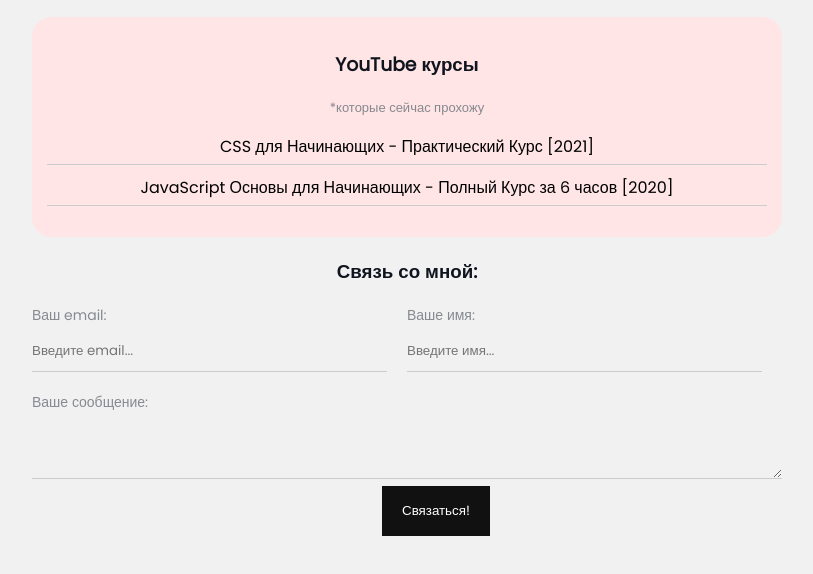
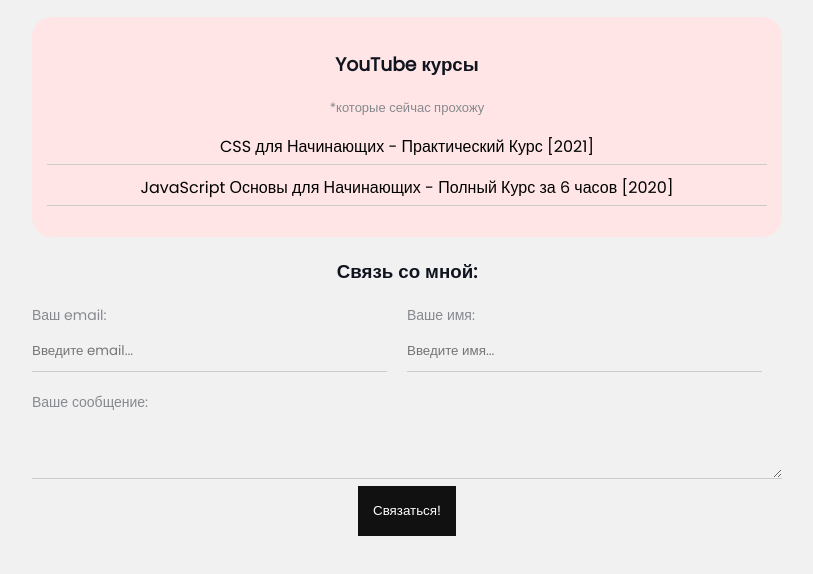
Before and after one commit to kexittt/my1st, a plain HTML site: page index.html in a window 1280 px wide. Shown: the part 974-1548 px from the top of the page, without its empty margins (233-1046 px from the left). Drawn offline with Linux system fonts and the light colour scheme.

Commit message:
Add files via upload

```diff
--- a/index.html
+++ b/index.html
@@ -106,7 +106,7 @@
                     <label for="text">Ваше сообщение:</label>
                     <textarea id="text" cols="15" rows="2"></textarea>
                 </div>
-                <input type="submit" class="button" value="Связаться!">
+                <div class="btn"><input type="submit" class="button" value="Связаться!"></div>
             </form>
         </div>
 
--- a/styles.css
+++ b/styles.css
@@ -65,17 +65,22 @@ a:visited {
 
 .button {
     background: #111;
-    padding: 15px 20px;
+    padding: 15px 15px;
     color: #fff;
     border: none;
     font-family: inherit;
     cursor: pointer;
-    margin-left: 350px;
+    max-width: 100px;
 }
 
 .button:hover {
     opacity: 0.9;
 }
+
+.btn {
+    text-align: center;
+}
+
 
 /* .social {
     background: rgb(200, 222, 248);
@@ -217,8 +222,8 @@ a:visited {
     height: 300px;
 } */
 
-/* .box {
-    position: fixed; /* постоянная кнопка на экране (крепление на экране устройства)  */
+ /*.box {
+    position: fixed; /* постоянная кнопка на экране (крепление на экране устройства); static; absolute */
     /* bottom: 50px;
     right: 50px;
     border-radius: 50%;
```
